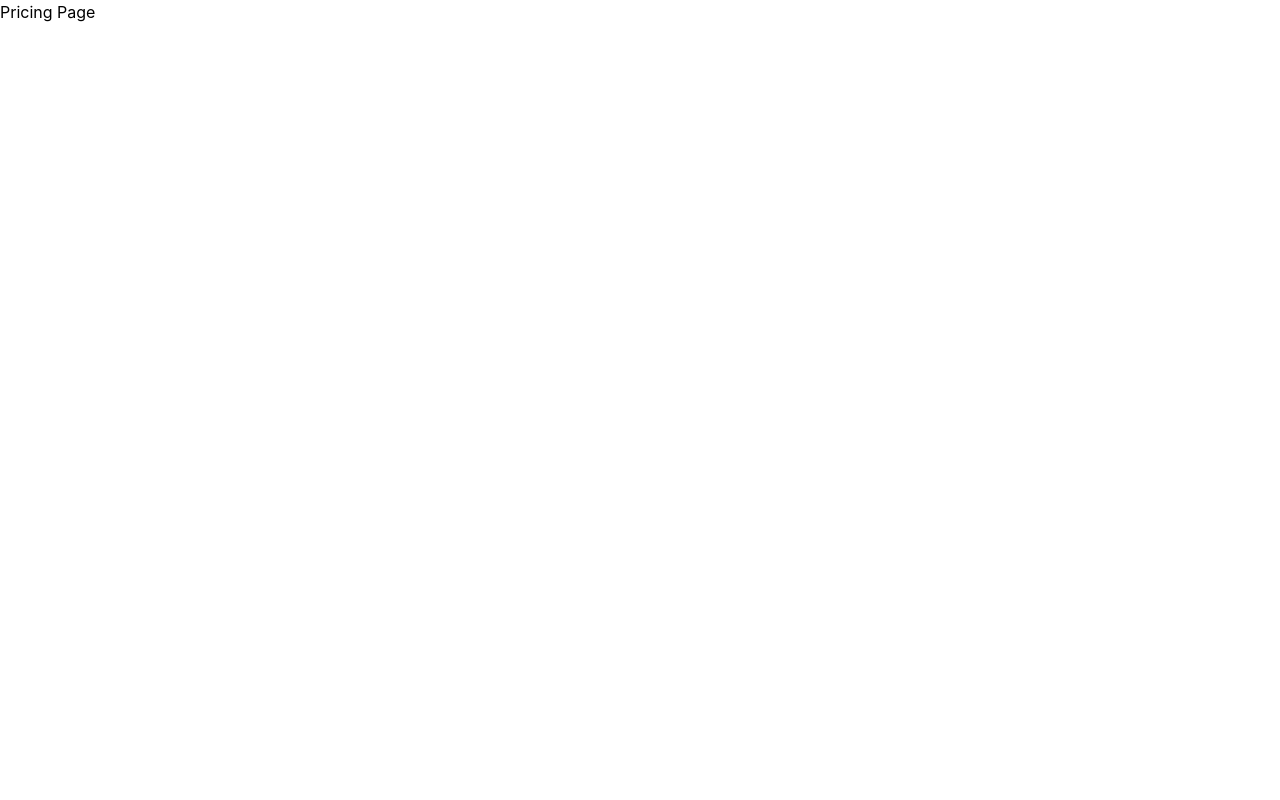
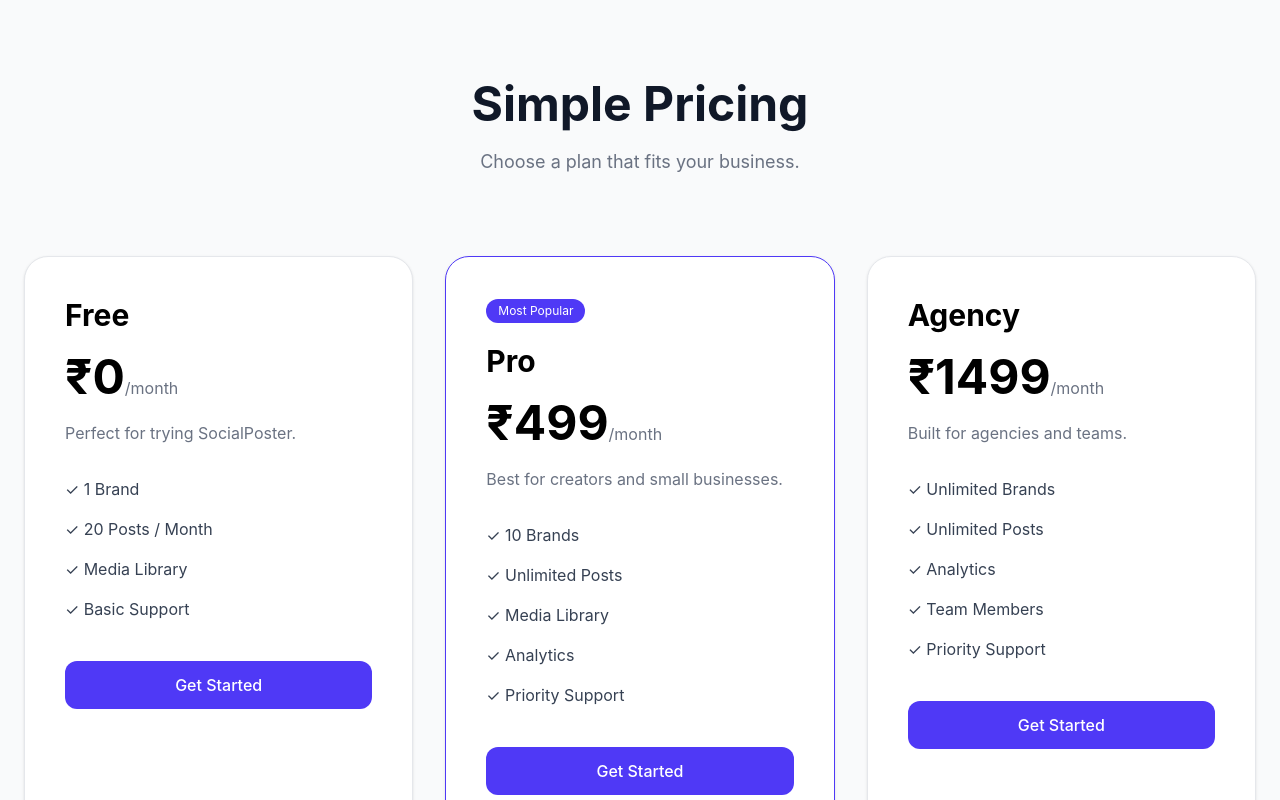
Before and after one commit to supportzrto/social-autoposter-frontend, a Next.js app: page /pricing in a window 1280 px wide. Shown: the top 800 px of the page. Built offline with nearby package versions, Linux system fonts and the light colour scheme.

Commit message:
updated cross header

```diff
--- a/src/app/pricing/page.tsx
+++ b/src/app/pricing/page.tsx
@@ -1,7 +1,291 @@
+import Link from "next/link";
+
+const plans = [
+  {
+    name: "Free",
+    price: "₹0",
+    description: "Perfect for trying SocialPoster.",
+    features: ["1 Brand", "20 Posts / Month", "Media Library", "Basic Support"],
+  },
+
+  {
+    name: "Pro",
+    price: "₹499",
+    description: "Best for creators and small businesses.",
+    popular: true,
+    features: [
+      "10 Brands",
+      "Unlimited Posts",
+      "Media Library",
+      "Analytics",
+      "Priority Support",
+    ],
+  },
+
+  {
+    name: "Agency",
+    price: "₹1499",
+    description: "Built for agencies and teams.",
+    features: [
+      "Unlimited Brands",
+      "Unlimited Posts",
+      "Analytics",
+      "Team Members",
+      "Priority Support",
+    ],
+  },
+];
+
 export default function PricingPage() {
   return (
-    <div>
-      Pricing Page
+    <div className="bg-gray-50 min-h-screen">
+      {/* Hero */}
+
+      <section className="py-20 text-center">
+        <h1 className="text-5xl font-bold text-gray-900">Simple Pricing</h1>
+
+        <p className="mt-5 text-lg text-gray-500">
+          Choose a plan that fits your business.
+        </p>
+      </section>
+
+      {/* Pricing Cards */}
+
+      <section className="max-w-7xl mx-auto px-6 pb-24">
+        <div className="grid md:grid-cols-3 gap-8">
+          {plans.map((plan) => (
+            <div
+              key={plan.name}
+              className={`
+                bg-white
+                rounded-3xl
+                shadow-sm
+                p-10
+                border
+                ${plan.popular ? "border-indigo-600" : "border-gray-200"}
+              `}
+            >
+              {plan.popular && (
+                <div
+                  className="
+                  inline-block
+                  px-3 py-1
+                  rounded-full
+                  bg-indigo-600
+                  text-white
+                  text-xs
+                  mb-5
+                  "
+                >
+                  Most Popular
+                </div>
+              )}
+
+              <h2 className="text-3xl font-bold">{plan.name}</h2>
+
+              <div className="mt-5">
+                <span className="text-5xl font-bold">{plan.price}</span>
+
+                <span className="text-gray-500">/month</span>
+              </div>
+
+              <p className="mt-5 text-gray-500">{plan.description}</p>
+
+              <ul className="mt-8 space-y-4">
+                {plan.features.map((feature) => (
+                  <li key={feature} className="text-gray-700">
+                    ✓ {feature}
+                  </li>
+                ))}
+              </ul>
+
+              <Link
+                href="/register"
+                className="
+                mt-10
+                block
+                text-center
+                bg-indigo-600
+                text-white
+                py-3
+                rounded-xl
+                font-medium
+                hover:bg-indigo-700
+                transition
+                "
+              >
+                Get Started
+              </Link>
+
+              {/* Feature Comparison */}
+
+              <section className="bg-white py-24">
+                <div className="max-w-6xl mx-auto px-6">
+                  <div className="text-center mb-16">
+                    <h2 className="text-4xl font-bold">Compare Plans</h2>
+
+                    <p className="text-gray-500 mt-4">
+                      Find the perfect plan for your needs.
+                    </p>
+                  </div>
+
+                  <div className="overflow-x-auto">
+                    <table className="w-full border border-gray-200 rounded-2xl overflow-hidden">
+                      <thead className="bg-gray-100">
+                        <tr>
+                          <th className="p-5 text-left">Features</th>
+
+                          <th className="p-5">Free</th>
+
+                          <th className="p-5">Pro</th>
+
+                          <th className="p-5">Agency</th>
+                        </tr>
+                      </thead>
+
+                      <tbody>
+                        <tr className="border-t">
+                          <td className="p-5">Brands</td>
+
+                          <td className="text-center">1</td>
+
+                          <td className="text-center">10</td>
+
+                          <td className="text-center">Unlimited</td>
+                        </tr>
+
+                        <tr className="border-t">
+                          <td className="p-5">Posts / Month</td>
+
+                          <td className="text-center">20</td>
+
+                          <td className="text-center">Unlimited</td>
+
+                          <td className="text-center">Unlimited</td>
+                        </tr>
+
+                        <tr className="border-t">
+                          <td className="p-5">Media Library</td>
+
+                          <td className="text-center">Yes</td>
+
+                          <td className="text-center">Yes</td>
+
+                          <td className="text-center">Yes</td>
+                        </tr>
+
+                        <tr className="border-t">
+                          <td className="p-5">Analytics</td>
+
+                          <td className="text-center">No</td>
+
+                          <td className="text-center">Yes</td>
+
+                          <td className="text-center">Yes</td>
+                        </tr>
+
+                        <tr className="border-t">
+                          <td className="p-5">Team Members</td>
+
+                          <td className="text-center">No</td>
+
+                          <td className="text-center">No</td>
+
+                          <td className="text-center">Yes</td>
+                        </tr>
+
+                        <tr className="border-t">
+                          <td className="p-5">Priority Support</td>
+
+                          <td className="text-center">No</td>
+
+                          <td className="text-center">Yes</td>
+
+                          <td className="text-center">Yes</td>
+                        </tr>
+                      </tbody>
+                    </table>
+                  </div>
+                </div>
+              </section>
+
+              {/* FAQ */}
+
+              <section className="py-24 bg-gray-50">
+                <div className="max-w-4xl mx-auto px-6">
+                  <div className="text-center mb-16">
+                    <h2 className="text-4xl font-bold">
+                      Frequently Asked Questions
+                    </h2>
+                  </div>
+
+                  <div className="space-y-8">
+                    <div>
+                      <h3 className="text-xl font-semibold">
+                        Can I cancel anytime?
+                      </h3>
+
+                      <p className="text-gray-500 mt-3">
+                        Yes. You can cancel your subscription at any time.
+                      </p>
+                    </div>
+
+                    <div>
+                      <h3 className="text-xl font-semibold">
+                        Can I upgrade later?
+                      </h3>
+
+                      <p className="text-gray-500 mt-3">
+                        Absolutely. Upgrade or downgrade whenever you need.
+                      </p>
+                    </div>
+
+                    <div>
+                      <h3 className="text-xl font-semibold">
+                        Is there a free plan?
+                      </h3>
+
+                      <p className="text-gray-500 mt-3">
+                        Yes. You can start using SocialPoster completely free.
+                      </p>
+                    </div>
+                  </div>
+                </div>
+              </section>
+
+              <section className="py-24 bg-indigo-600">
+                <div className="max-w-5xl mx-auto px-6 text-center">
+                  <h2 className="text-5xl font-bold text-white">
+                    Ready to automate your social media?
+                  </h2>
+
+                  <p className="mt-6 text-indigo-100">
+                    Join SocialPoster and save hours every week.
+                  </p>
+
+                  <a
+                    href="/register"
+                    className="
+      inline-block
+      mt-10
+      bg-white
+      text-indigo-600
+      px-8
+      py-4
+      rounded-xl
+      font-semibold
+      hover:bg-gray-100
+      transition
+      "
+                  >
+                    Get Started Free
+                  </a>
+                </div>
+              </section>
+            </div>
+          ))}
+        </div>
+      </section>
     </div>
   );
 }
```
